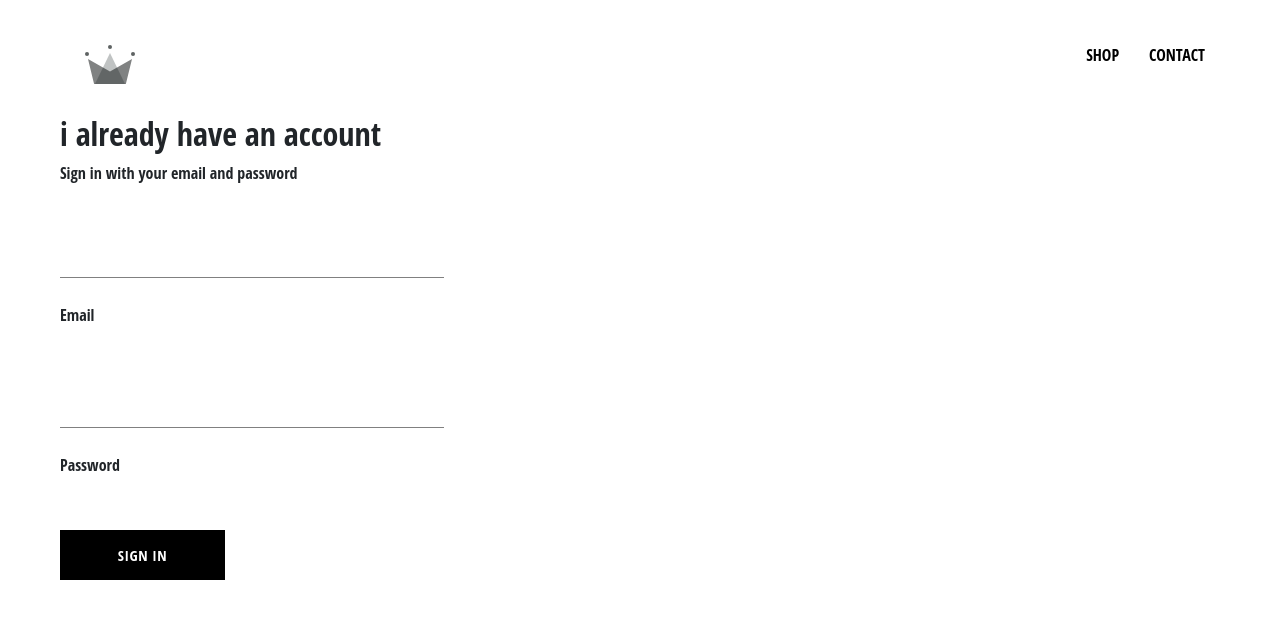
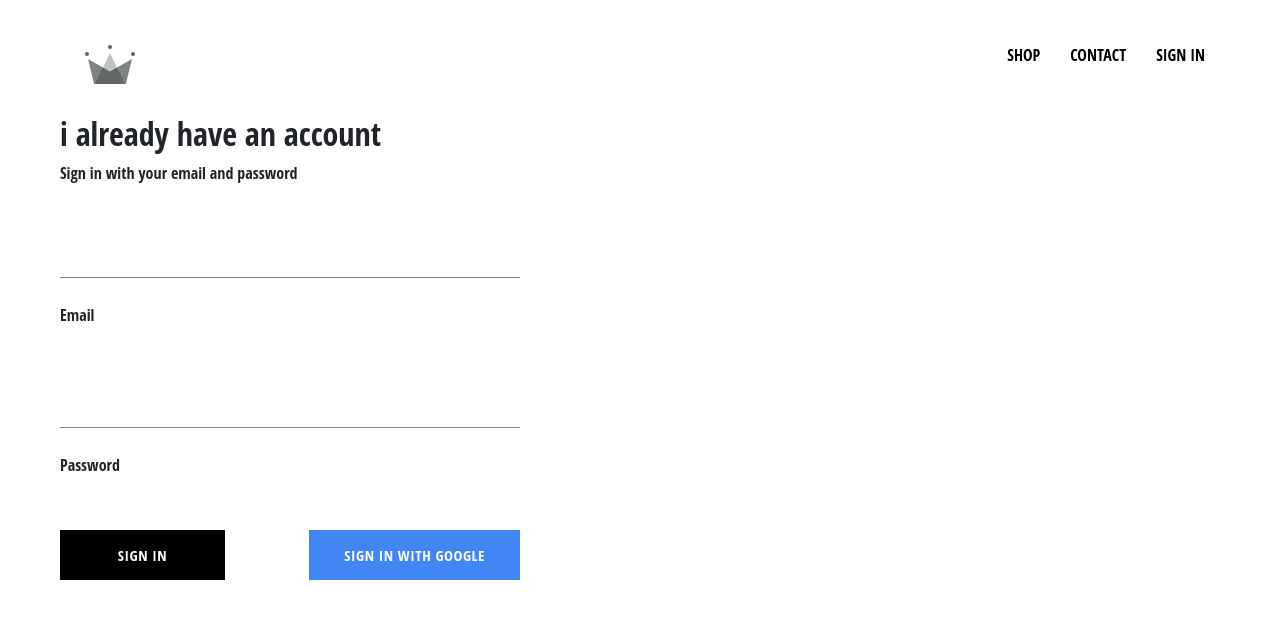
Before and after one commit to Gtrakas1/crwn-clothing, a React (Create React App) app: page /signin in a window 1280 px wide. Shown: the top 618 px of the page. Built offline with nearby package versions, Linux system fonts and the light colour scheme; no server answers.

Commit message:
Added google user authentication using firebase

```diff
--- a/package.json
+++ b/package.json
@@ -6,11 +6,12 @@
     "@testing-library/jest-dom": "^4.2.4",
     "@testing-library/react": "^9.5.0",
     "@testing-library/user-event": "^7.2.1",
+    "firebase": "^7.19.1",
     "node-sass": "^4.14.1",
     "react": "^16.13.1",
     "react-dom": "^16.13.1",
     "react-router-dom": "^5.2.0",
-    "react-scripts": "3.4.1"
+    "react-scripts": "^3.4.3"
   },
   "scripts": {
     "start": "react-scripts start",
--- a/public/index.html
+++ b/public/index.html
@@ -34,7 +34,7 @@
 
   <!-- Latest compiled JavaScript -->
   <script src="https://maxcdn.bootstrapcdn.com/bootstrap/4.5.2/js/bootstrap.min.js"></script>
-  <title>George Trakas Portfolio</title>
+  <title>clothing-store-app</title>
 </head>
 
 <body>
--- a/src/App.css
+++ b/src/App.css
@@ -3,7 +3,11 @@ body {
     padding: 20px 60px;
 }
 
-a{
+a {
     text-decoration: none;
     color: black;
 }
+
+* {
+    box-sizing: border-box;
+}
--- a/src/App.js
+++ b/src/App.js
@@ -1,23 +1,48 @@
-import React from 'react';
+import React, { Component } from 'react';
 import './App.css';
-import {Switch, Route} from 'react-router-dom'
+import { Switch, Route } from 'react-router-dom'
+import { auth } from './firebase/firebase.utils'
 import HomePage from './pages/homepage/homepage.jsx';
 import ShopPage from './pages/shoppage/shop.jsx'
 import Header from './components/header/header.jsx'
 import SignInSignUp from './pages/sign-in-and-sign-up/sign-in-and-sign-up.jsx'
 
-function App() {
+class App extends Component {
+  constructor() {
+    super();
+
+    this.state = {
+      currentUser: null
+    }
+  }
+
+  unsubscribeFromAuth = null
+
+  componentDidMount() {
+    this.unsubscribeFromAuth = auth.onAuthStateChanged(user => {
+      this.setState({ currentUser: user })
+      console.log(user);
+    })
+  }
+
+  componentWillUnmount() {
+    this.unsubscribeFromAuth();
+  }
+
+  render() {
+
     return (
       <div >
-    <Header/>
+        <Header currentUser={this.state.currentUser} />
         <Switch>
-  <Route exact path='/' component={HomePage}/>
-  <Route  path='/shop' component={ShopPage}/>
-  <Route  path='/signin' component={SignInSignUp}/>
+          <Route exact path='/' component={HomePage} />
+          <Route path='/shop' component={ShopPage} />
+          <Route path='/signin' component={SignInSignUp} />
         </Switch>
       </div>
 
     );
   }
+}
 
 export default App;
--- a/src/components/custom-button/custom-button.jsx
+++ b/src/components/custom-button/custom-button.jsx
@@ -1,10 +1,10 @@
 import React from 'react'
 import './custom-button.scss'
 
-const CustomButton = ({children, ...otherProps}) =>(
+const CustomButton = ({ children, isGoogleSignIn, ...otherProps }) => (
 
-    <button className='custom-button' {...otherProps}>
-    {children}
+    <button className={`${isGoogleSignIn ? 'google-sign-in' : ''} custom-button`} {...otherProps}>
+        {children}
     </button>
 )
 
--- a/src/components/custom-button/custom-button.scss
+++ b/src/components/custom-button/custom-button.scss
@@ -19,4 +19,15 @@
     color: black;
     border: 1px solid black;
   }
+
+  &.google-sign-in {
+    background-color: #4285f4;
+    color: white;
+
+    &:hover {
+      background-color: #357ae8;
+      border: none;
+
     }
+  }
+}
--- a/src/components/header/header.jsx
+++ b/src/components/header/header.jsx
@@ -1,20 +1,27 @@
 import React from 'react'
 import { Link } from 'react-router-dom';
+import { auth } from '../../firebase/firebase.utils'
 import { ReactComponent as Logo } from '../../assests/images/crown.svg'
 import './header.styles.scss'
 
-const Header = () => (
+const Header = ({ currentUser }) => (
     <div className='header'>
         <Link className='logo-container' to="/">
             <Logo className='logo' />
         </Link>
         <div className='options'>
-        <Link className='option' to='/shop'>
+            <Link className='option' to='/shop'>
                 SHOP
         </Link>
-        <Link className='option' to='/shop'>
+            <Link className='option' to='/shop'>
                 CONTACT
         </Link>
+            {
+                currentUser ?
+                    <div className='option' onClick={() => auth.signOut()}>SIGN OUT</div>
+                    :
+                    <Link className='option' to='/signin'>SIGN IN</Link>
+            }
         </div>
     </div>
 )
--- a/src/components/header/header.styles.scss
+++ b/src/components/header/header.styles.scss
@@ -20,6 +20,7 @@
 
     .option {
       padding: 10px 15px;
+      cursor: pointer;
     }
   }
 }
--- a/src/components/sign-in/sign-in.jsx
+++ b/src/components/sign-in/sign-in.jsx
@@ -3,38 +3,41 @@ import CustomButton from '../custom-button/custom-button'
 import FormInput from '../form-input/form-input'
 import './sign-in.scss'
 
-class Singin extends React.Component{
-    constructor(props){
+import { signInWithGoogle } from '../../firebase/firebase.utils'
+class Singin extends React.Component {
+    constructor(props) {
         super(props)
 
-        this.state={
+        this.state = {
             email: '',
             password: ''
         }
     }
 
-    handleSubmit = e =>{
+    handleSubmit = e => {
         e.preventDefault()
 
-        this.setState({email: '', password: ''})
+        this.setState({ email: '', password: '' })
     }
 
-     handleChange = e =>{
-         const {value,name} = e.target
+    handleChange = e => {
+        const { value, name } = e.target
 
-         this.setState ({[name]: value})
+        this.setState({ [name]: value })
     }
 
     render() {
-        return(
+        return (
             <div className='sign-in' >
                 <h2>i already have an account</h2>
                 <span>Sign in with your email and password</span>
                 <form onSubmit={this.handleSubmit}>
-            <FormInput name='email' type='email'value={this.state.email} handleChange={this.handleChange} label='Email' required />
+                    <FormInput name='email' type='email' value={this.state.email} handleChange={this.handleChange} label='Email' required />
                     <FormInput name='password' type='password' value={this.state.password} handleChange={this.handleChange} label='Password' required />
-            <CustomButton type='submit'>Sign In
-            </CustomButton>
+                    <div className='button'>
+                        <CustomButton type='submit'> Sign In </CustomButton>
+                        <CustomButton onClick={signInWithGoogle} isGoogleSignIn> Sign in With Google  </CustomButton>
+                    </div>
                 </form>
             </div>
         )
--- a/src/components/sign-in/sign-in.scss
+++ b/src/components/sign-in/sign-in.scss
@@ -1,9 +1,14 @@
-.sign-in{
-    width: 30vw;
+.sign-in {
+    width: 460px;
     display: flex;
     flex-direction: column;
 
-    .title{
+    .title {
         margin: 10px 0px
     }
+
+    .button {
+        display: flex;
+        justify-content: space-between;
+    }
 }
--- /dev/null
+++ b/src/firebase/firebase.utils.js
@@ -0,0 +1,31 @@
+import firebase from 'firebase/app';
+import 'firebase/firestore';
+import 'firebase/auth';
+
+
+
+
+const config =
+{
+    apiKey: "AIzaSyDujl2CdEO3lLcdLAaFdS2G82158tVqPqo",
+    authDomain: "crwn-db-ba502.firebaseapp.com",
+    databaseURL: "https://crwn-db-ba502.firebaseio.com",
+    projectId: "crwn-db-ba502",
+    storageBucket: "crwn-db-ba502.appspot.com",
+    messagingSenderId: "1002996498306",
+    appId: "1:1002996498306:web:4a14ba2fd8f97f22c9199b",
+    measurementId: "G-3ZNLLZHSN6"
+};
+
+
+firebase.initializeApp(config);
+
+export const auth = firebase.auth();
+
+export const firestore = firebase.firestore();
+
+const provider = new firebase.auth.GoogleAuthProvider();
+provider.setCustomParameters({ prompt: 'select_account' });
+export const signInWithGoogle = () => auth.signInWithPopup(provider);
+
+export default firebase;
```
Also changed, not shown: 1 other file (tests, documents, lock files or other folders). Lines whose indentation alone changed are shown as unchanged.
